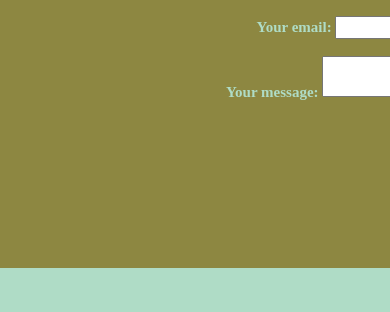
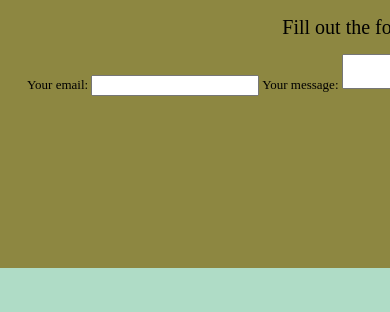
Before and after one commit to Daniel-DeGuire/K9GoldenYears, a website: page contact.html in a window 390 px wide. Shown: the part 532-844 px from the top of the page. Drawn offline with nearby package versions, Linux system fonts and the light colour scheme.

Commit message:
Fix styling & mobile responsiveness issues

```diff
--- a/contact.html
+++ b/contact.html
@@ -9,12 +9,17 @@
   <link href="https://cdnjs.cloudflare.com/ajax/libs/font-awesome/5.12.1/css/all.min.css"
   rel="stylesheet"/>
   <meta name="viewport" content="width=device-width, initial-scale=1.0">
+  <link rel="preconnect" href="https://fonts.googleapis.com">
+<link rel="preconnect" href="https://fonts.gstatic.com" crossorigin>
+<link href="https://fonts.googleapis.com/css2?family=Slabo+27px&display=swap" rel="stylesheet">
   <title>Index</title>
 </head>
 <body>
   <div id="container">
 	<div id="header">
 		<h1><span class="off"><img src="main.png" width="100" height="110"></h1>
+
+    </body>
       <nav>
         <i class="fas fa-bars"></i>
         <ul class="hidden--mobile nav-links">
@@ -23,32 +28,35 @@
           <li><a href="contact.html">Contact</a></li>
         </ul>
       </nav>
-      </div>
 
 
       <div id="content">
       </div>
       <div class="welcometext">
-        <h2>Welcome to K9 Golden Years Foundation.</h2>
+      <h2>We want to bolden folks to adopt golden!</h2>
+      </div>
       <div class="contenttext">
-        <h2>Bark at us!</h2></div>
+      <h2>Give use a holler or a bark!</h2>
+      <p> Fill out the following form.</p><br>
       <form
   action="https://formspree.io/f/moqyrkko"
-        method="POST">
-        </form></div>
-  <div class="formtext">
-<h3> <label>
+  method="POST"
+>
+  <label>
     Your email:
     <input type="email" name="_replyto">
-  </label><br><br>
+  </label>
   <label>
     Your message:
     <textarea name="message"></textarea>
   </label>
   <!-- your other form fields go here -->
   <button type="submit">Send</button>
-</form></div></h3>
-<footer></footer>
+</form>
+      </div>
+  </div>
+          </div>
+      </div>
 
 <script src="index.js"></script>
 </body>
```
Lines whose indentation alone changed are shown as unchanged.
